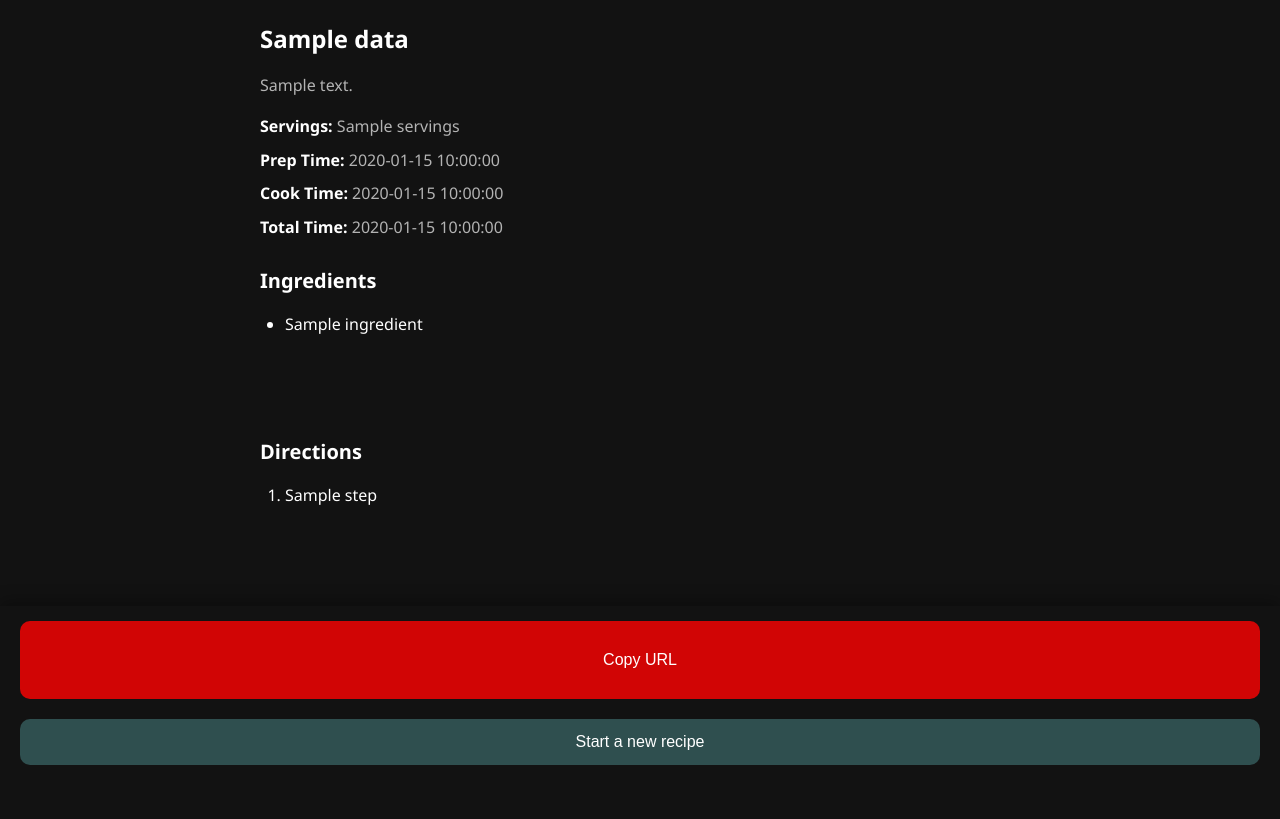
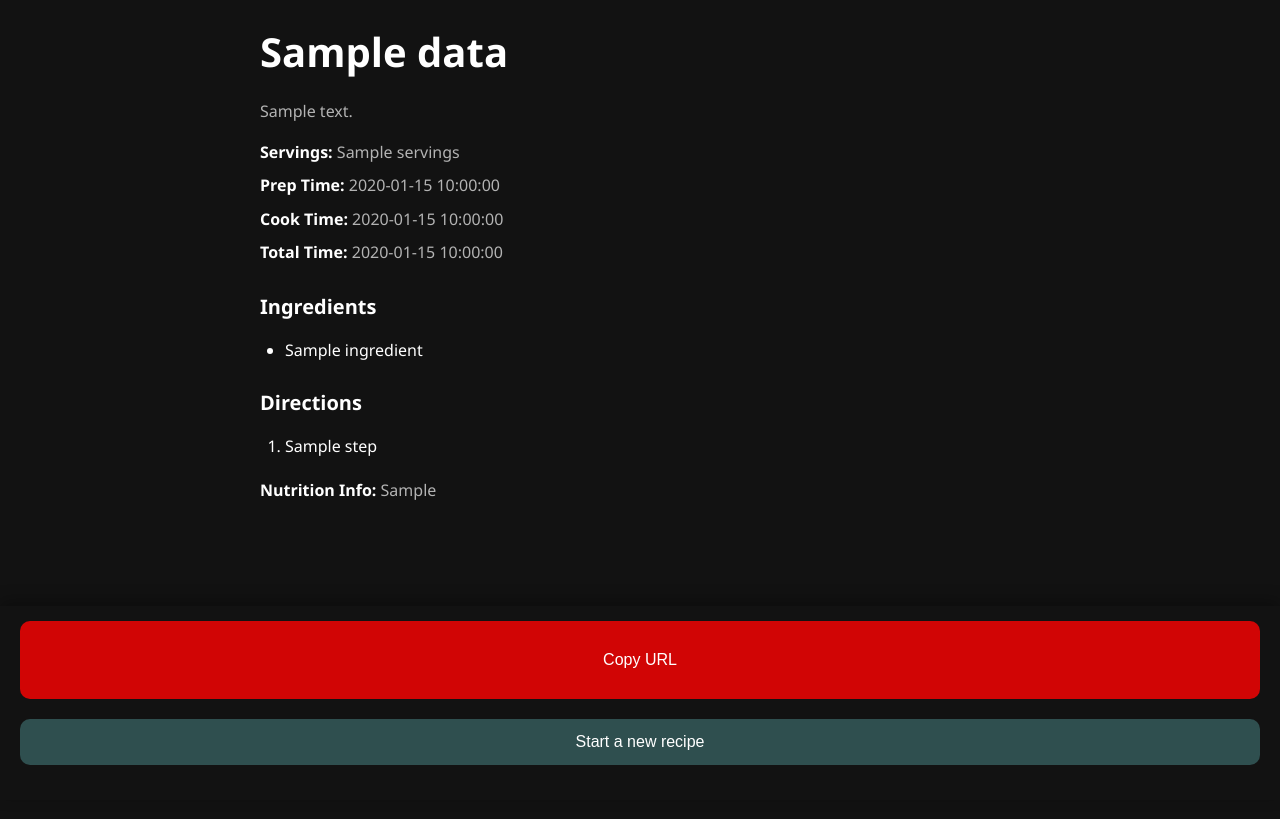
Before and after one commit to efikkert/recipevision, a Flask app: template templates/recipe.html in a window 1280 px wide. Before the commit the page ends 765 px from the top, so only its background shows below. Run offline with Flask 3, Linux system fonts and the light colour scheme; the template is opened without the code that fills it: most values are stand-ins (such as "Sample title", 1, 10 or a date in 2020).

Commit message:
Updated llm prompt and recipe title size

```diff
--- a/main.py
+++ b/main.py
@@ -48,9 +48,9 @@
 
     # Prompt adjusted for multiple images
     prompt = """
-    The following images are all part of the same recipe. Please convert the recipe text from these images into a structured JSON object with the following keys:
+    The following images are all part of the same recipe. Consider the logical order of the text found in all images (many times one image will be a continuation of another) and convert recipe text from these images into a structured JSON object.  Use the following keys:
     - title: string
-    - description: string (If no description already exists, write a short, fun summary of the food with a suggested pairing of other food)
+    - description: string (If no description already exists, write a short, fun summary of the food)
     - servings: string or integer
     - prep_time: string
     - cook_time: string
--- a/templates/recipe.html
+++ b/templates/recipe.html
@@ -37,10 +37,11 @@
             padding: 20px;
             max-width: 800px;
             margin: 0 auto;
+            margin-bottom: 200px;
         }
 
         h1 {
-            font-size: 24px;
+            font-size: 40px;
             margin-bottom: 15px;
             color: var(--text-primary);
         }
@@ -70,7 +71,7 @@
 
         ul, ol {
             padding-left: 25px;
-            margin-bottom: 100px;
+            margin-bottom: 20px;
         }
 
         li {
```
